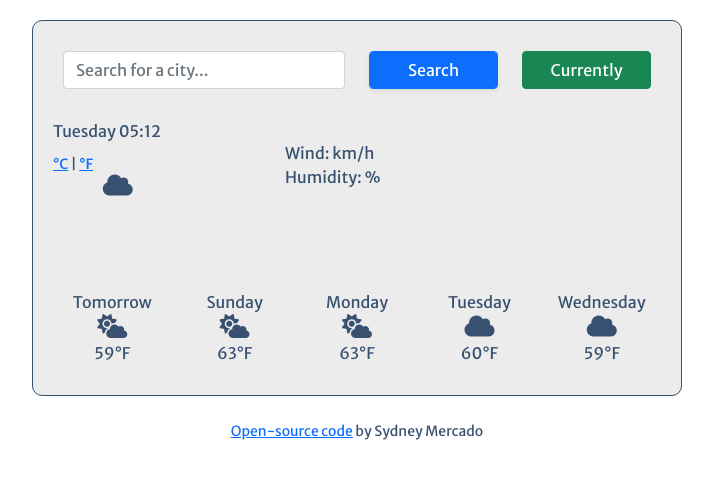
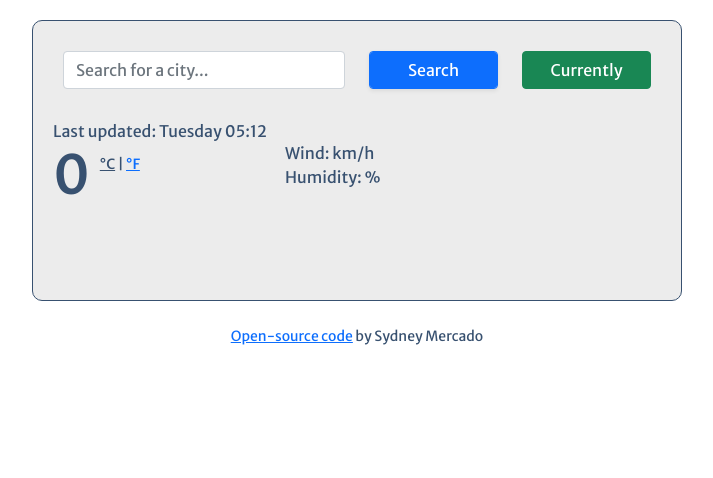
Before and after one commit to sydney257/shecodes, a plain HTML site: page index.html in a window 1280 px wide. Both pictures are taken after a click on the link "°C". Shown: the whole page, without its empty margins (283-996 px from the left). Drawn offline with nearby package versions, Linux system fonts and the light colour scheme; no server answers.

Commit message:
Added temperature conversion and updated HTML design

```diff
--- a/index.html
+++ b/index.html
@@ -61,57 +61,21 @@
           </div>
         </form>
         <h1 id="city"></h1>
-        <div class="date" id="currently"></div>
+        <div>Last updated: <span class="date" id="currently"> </span></div>
         <div id="description"></div>
-        <h2>
+        <h2 class="weather-temperature">
           <span id="temperature"></span>
           <span class="unit">
-            <a href="#" id="celsius">°C</a> |
+            <a href="#" id="celsius" class="active">°C</a> |
             <a href="#" id="fahrenheit">°F</a></span
           >
-          <i class="fa-solid fa-cloud icon"></i>
+          <img src="" class="icon" id="icon"></img>
         </h2>
         <ul class="metrics">
           <li>Wind: <span id="wind"></span> km/h</li>
           <li>Humidity: <span id="humidity"></span>%</li>
         </ul>
-        <div class="row forecast">
-          <div class="col forecast">
-            Tomorrow
-            <br />
-            <i class="fa-solid fa-cloud-sun icon"></i>
-            <br />
-            59°F
-          </div>
-          <div class="col forecast">
-            Sunday
-            <br />
-            <i class="fa-solid fa-cloud-sun icon"></i>
-            <br />
-            63°F
-          </div>
-          <div class="col forecast">
-            Monday
-            <br />
-            <i class="fa-solid fa-cloud-sun icon"></i>
-            <br />
-            63°F
-          </div>
-          <div class="col forecast">
-            Tuesday
-            <br />
-            <i class="fa-solid fa-cloud icon"></i>
-            <br />
-            60°F
-          </div>
-          <div class="col forecast">
-            Wednesday
-            <br />
-            <i class="fa-solid fa-cloud icon"></i>
-            <br />
-            59°F
-          </div>
-        </div>
+
       </div>
     </div>
     <div class="tag small">
--- a/src/index.js
+++ b/src/index.js
@@ -33,6 +33,14 @@ function showTemperature(response) {
   document.querySelector("#humidity").innerHTML = response.data.main.humidity;
   document.querySelector("#description").innerHTML =
     response.data.weather[0].main;
+  document
+    .querySelector("#icon")
+    .setAttribute(
+      "src",
+      `http://openweathermap.org/img/wn/${response.data.weather[0].icon}@2x.png`
+    );
+
+  celsiusTemperature = response.data.main.temp;
 }
 
 function searchCity(city) {
@@ -68,3 +76,28 @@ function getCoords() {
 
 let currentButton = document.querySelector("#location");
 currentButton.addEventListener("click", getCoords);
+
+function displayFahrenheitTemperature(event) {
+  event.preventDefault();
+  let temperatureElement = document.querySelector("#temperature");
+
+  celsiusLink.classList.remove("active");
+  fahrenheitLink.classList.add("active");
+  let fahrenheitTemperature = (celsiusTemperature * 9) / 5 + 32;
+  temperatureElement.innerHTML = Math.round(fahrenheitTemperature);
+}
+
+function displayCelsiusTemperature(event) {
+  event.preventDefault();
+  celsiusLink.classList.add("active");
+  fahrenheitLink.classList.remove("active");
+  let temperatureElement = document.querySelector("#temperature");
+  temperatureElement.innerHTML = Math.round(celsiusTemperature);
+}
+let celsiusTemperature = null;
+
+let fahrenheitLink = document.querySelector("#fahrenheit");
+fahrenheitLink.addEventListener("click", displayFahrenheitTemperature);
+
+let celsiusLink = document.querySelector("#celsius");
+celsiusLink.addEventListener("click", displayCelsiusTemperature);
--- a/src/styles.css
+++ b/src/styles.css
@@ -15,12 +15,6 @@ h1 {
 
 h2 {
   font-size: 54px;
-}
-
-.unit {
-  font-size: 14px;
-  position: relative;
-  top: -25px;
 }
 
 .metrics {
@@ -58,3 +52,18 @@ h2 {
   margin: 20px auto;
   background-color: #ececec;
 }
+
+.weather-temperature .active {
+  color: #385170;
+  cursor: default;
+}
+
+.weather-temperature .active:hover {
+  text-decoration: none;
+}
+
+.unit {
+  font-size: 14px;
+  position: relative;
+  top: -25px;
+}
```
